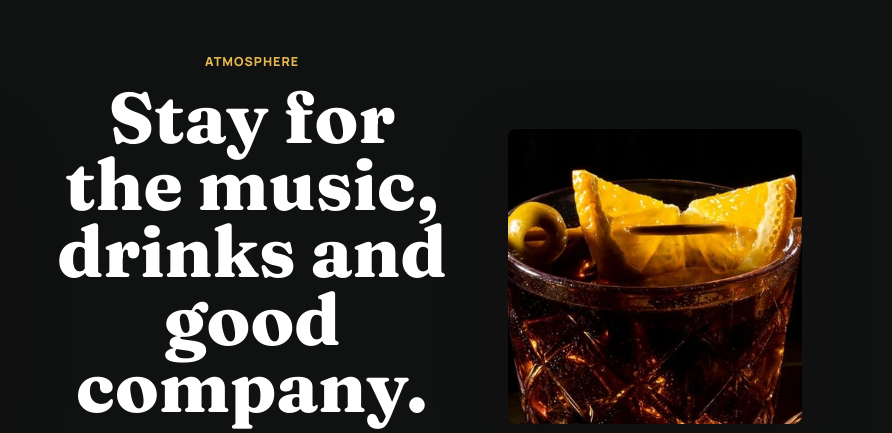
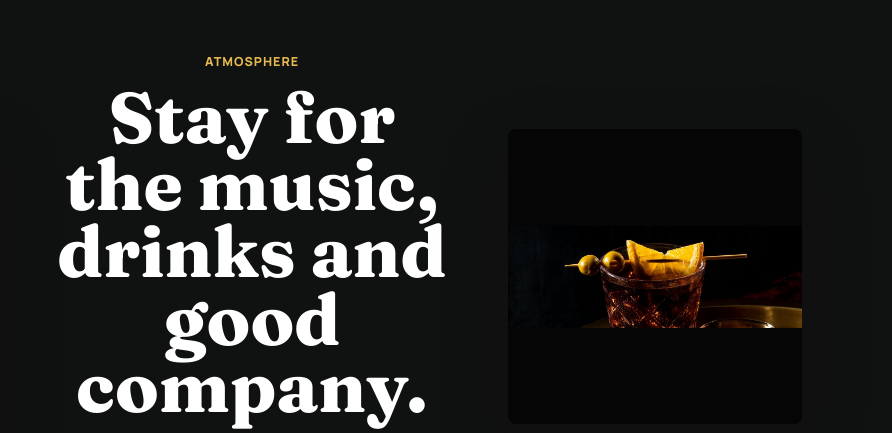
Before and after one commit to jengotrack/griffinlounge, a website built with Vite: page index.html in a window 1280 px wide. Shown: the part 5440-5873 px from the top of the page, 388-1280 px from the left. Built offline with nearby package versions, Linux system fonts and the light colour scheme.

Commit message:
Zoom out whiskey image crop

```diff
--- a/index.html
+++ b/index.html
@@ -245,7 +245,7 @@
           <h3>Stay for the music, drinks and good company.</h3>
           <p>Settle in after dinner for lounge drinks, music, happy hour and the kind of evening that carries on naturally.</p>
         </div>
-        <img src="/assets/legacy/20-griffin-drinks-A85w4a9x7BtV2yk5.jpg" alt="Whiskey cocktail at Griffin Lounge" />
+        <img class="afterglow-drink" src="/assets/legacy/20-griffin-drinks-A85w4a9x7BtV2yk5.jpg" alt="Whiskey cocktail at Griffin Lounge" />
       </div>
     </section>
 
--- a/src/styles.css
+++ b/src/styles.css
@@ -663,6 +663,12 @@ h3 {
 .afterglow-feature img {
   aspect-ratio: 1 / 1;
   object-fit: cover;
+}
+
+.afterglow-feature .afterglow-drink {
+  background: #050505;
+  object-fit: contain;
+  object-position: center;
 }
 
 .afterglow-feature .afterglow-art {
```
